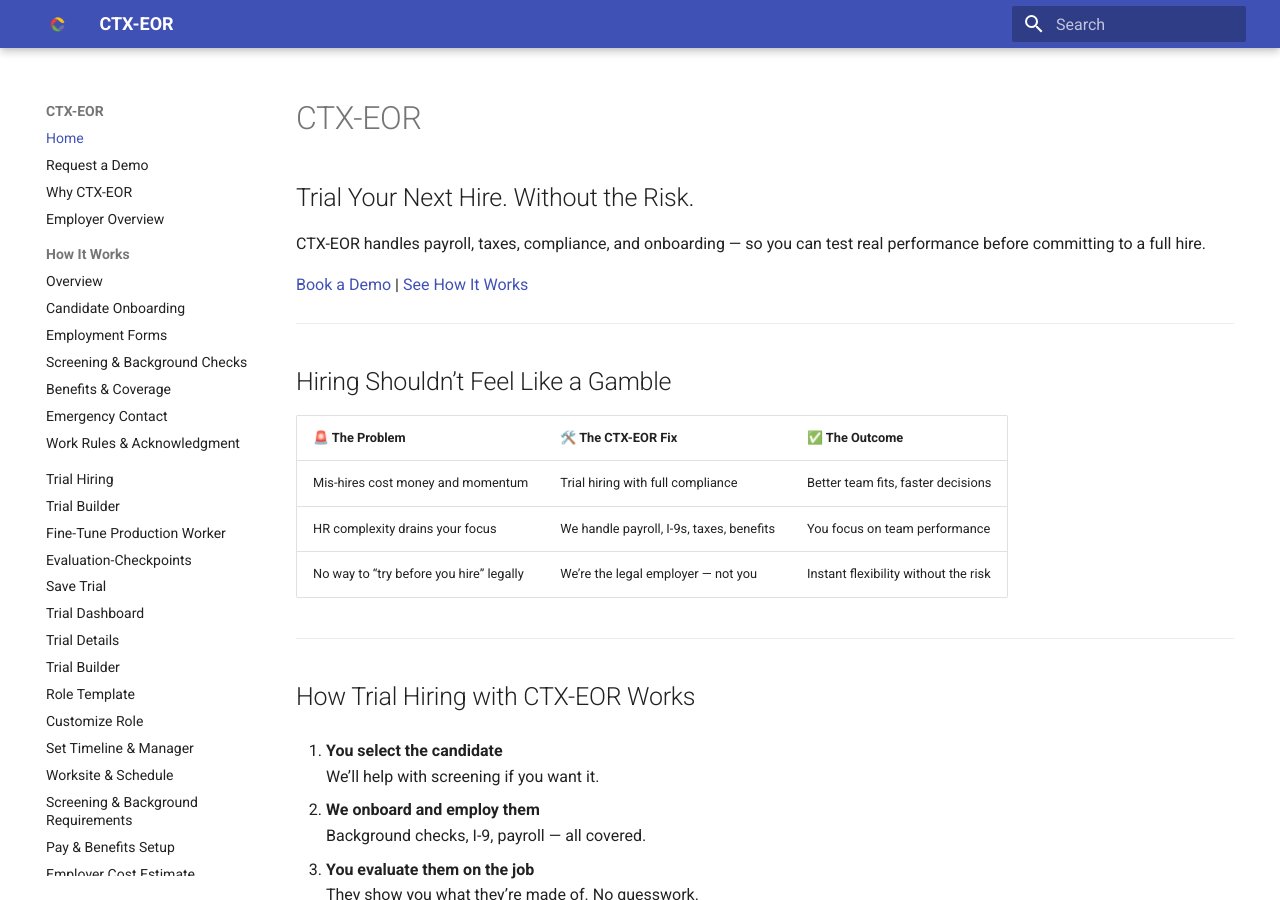
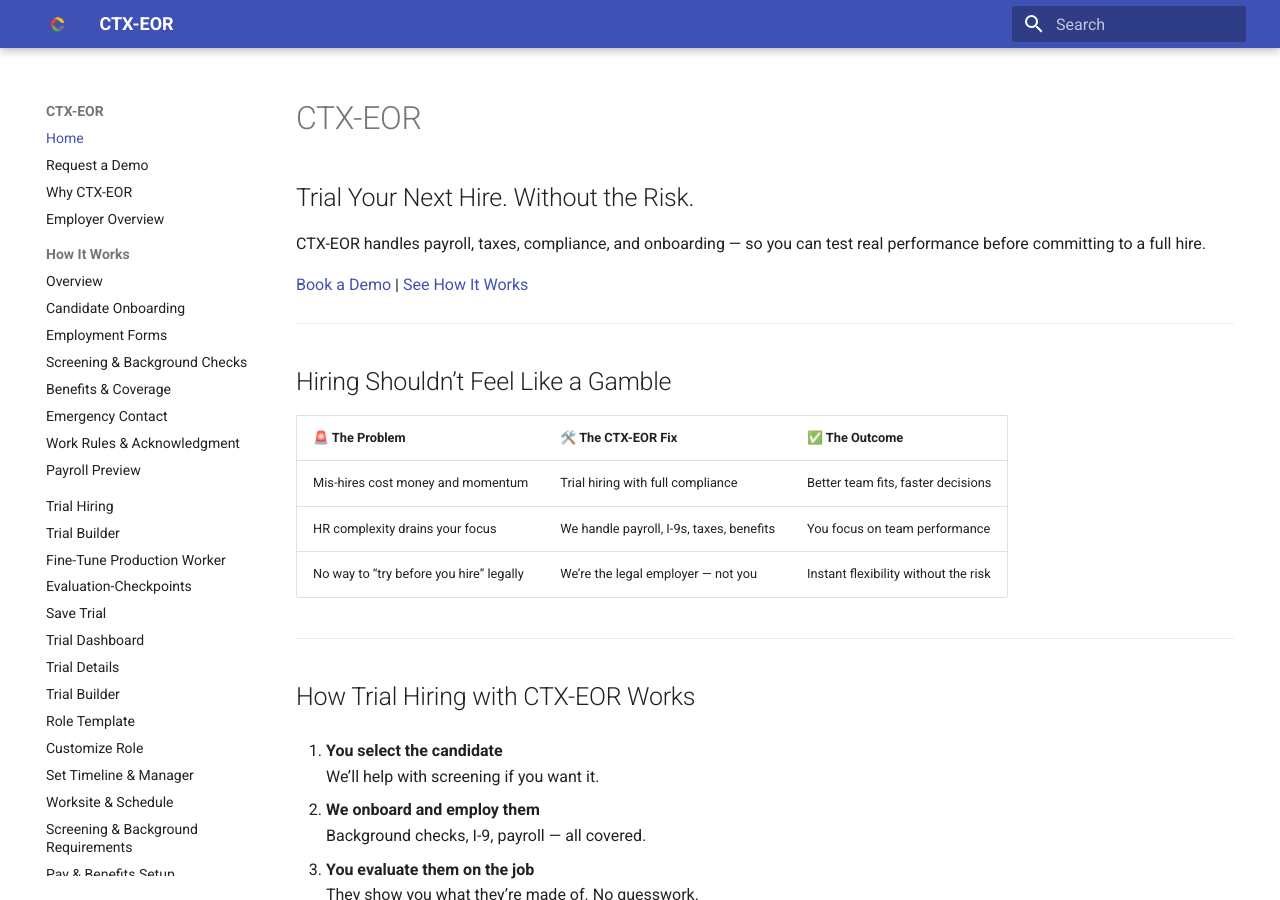
Before and after one commit to cirrusflyer275ds/ctx-eor-site, an MkDocs documentation site: the page built from docs/index.md, in a window 1280 px wide and 900 px high. Built offline with MkDocs 1.6.1 and Material for MkDocs 9.7.7, drawn with Linux system fonts in a browser that asks for light colours.

Commit message:
Update mkdocs.yml

```diff
--- a/mkdocs.yml
+++ b/mkdocs.yml
@@ -37,6 +37,7 @@
     - Benefits & Coverage: onboarding-step-5-benefits.md
     - Emergency Contact: onboarding-step-6-emergency-contact.md
     - Work Rules & Acknowledgment: onboarding-step-7-work-rules.md
+    - Payroll Preview: onboarding-step-8-payroll-preview.md
   - Trial Hiring: trial-hiring.md
   - Trial Builder: trial-builder.md
   - Fine-Tune Production Worker: fine-tune-production-worker.md
```
